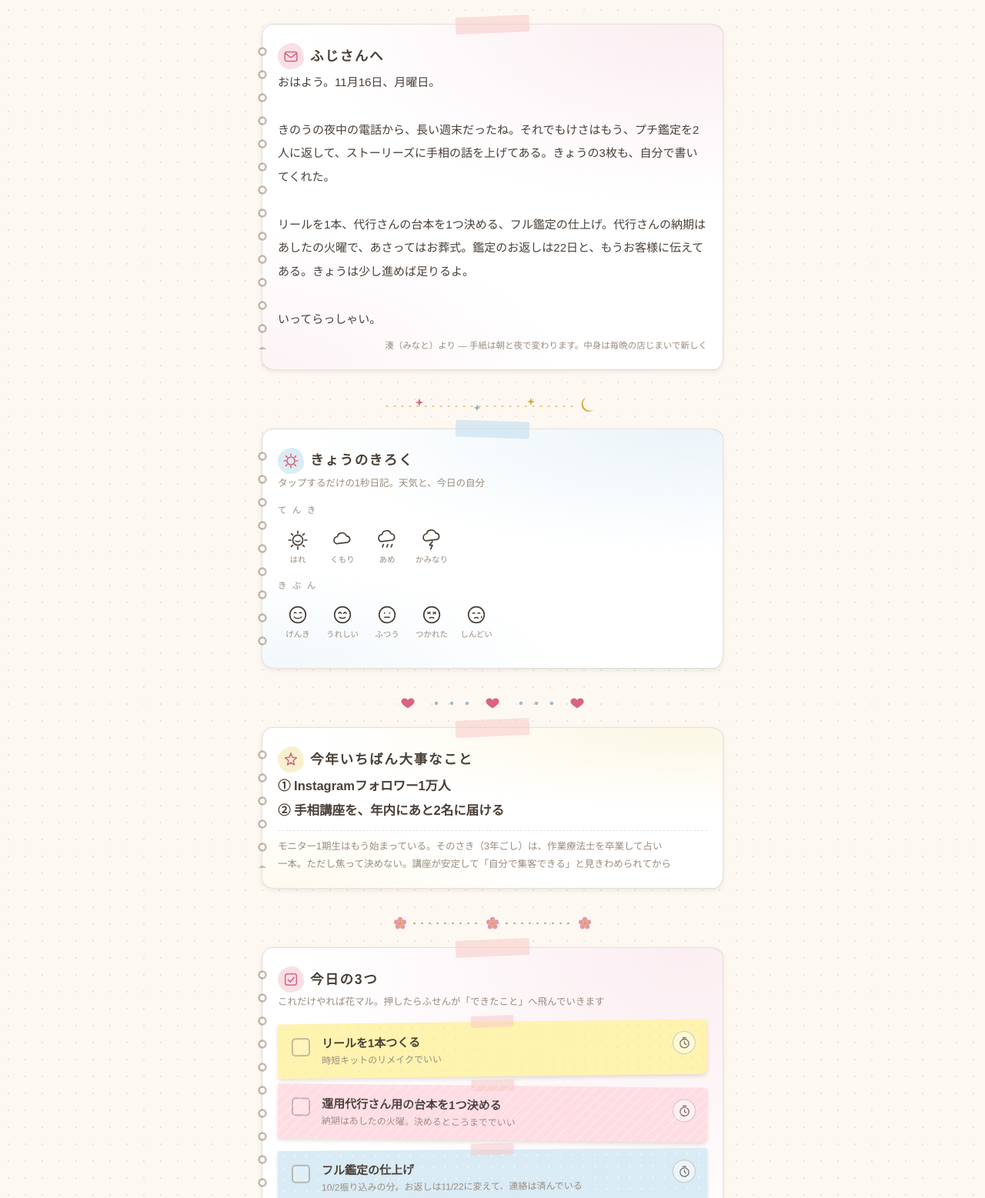
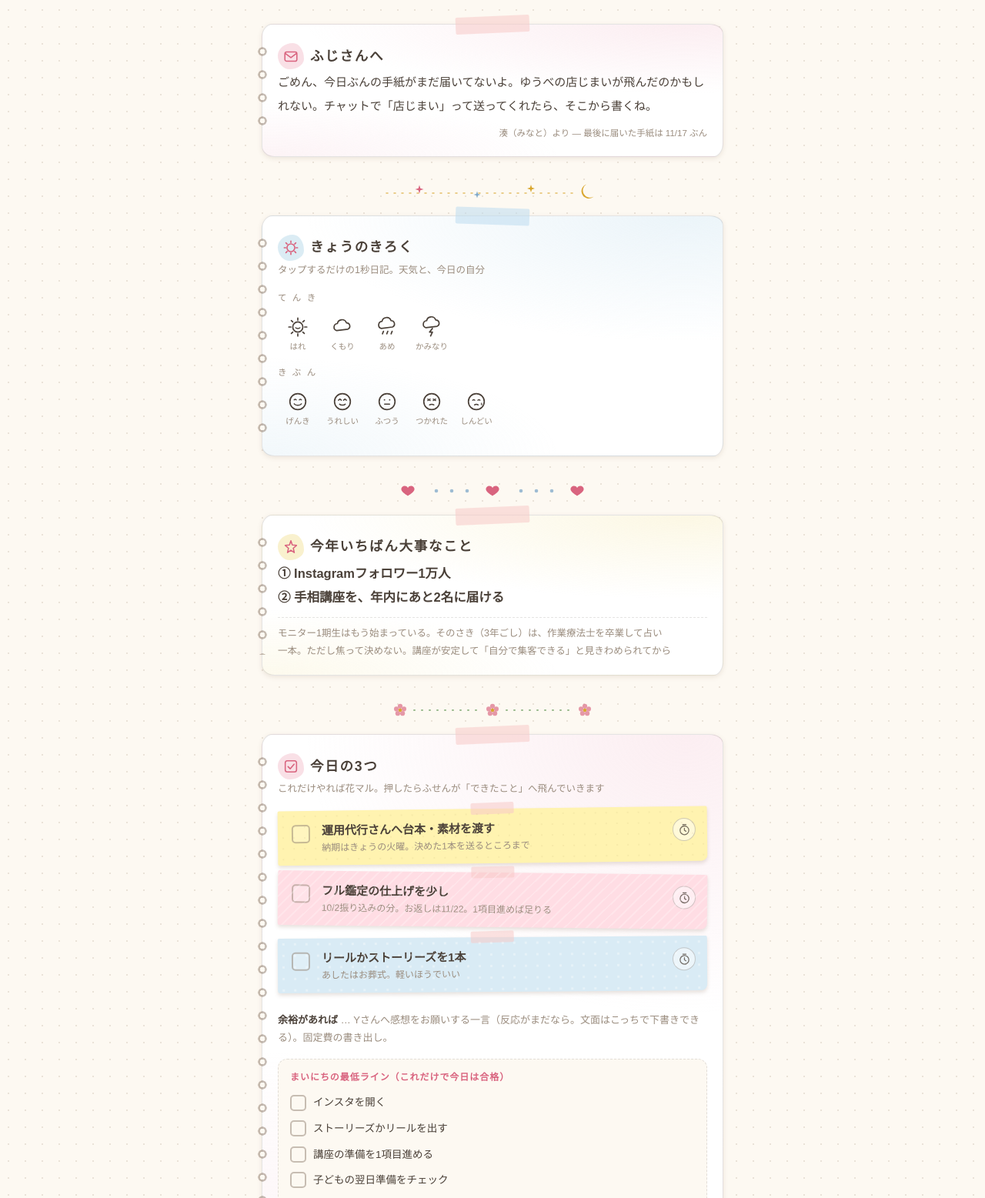
Before and after one commit to akiokada917-cyber/fuji-rashinban, a plain HTML site: page index.html in a window 1280 px wide. Shown: the part 174-1731 px from the top of the page at 77% size. Drawn offline with Linux system fonts and the light colour scheme.

Commit message:
店じまい 2026-11-17_02:52

```diff
--- a/index.html
+++ b/index.html
@@ -583,9 +583,9 @@
   <section class="page w-pink letter">
     <div class="tape"></div>
     <h2><svg viewBox="0 0 24 24" aria-hidden="true"><rect x="3.5" y="6" width="17" height="13" rx="2.5" fill="none" stroke="var(--pink)" stroke-width="1.7"/><path d="M4 8l8 6 8-6" fill="none" stroke="var(--pink)" stroke-width="1.7" stroke-linejoin="round"/></svg>ふじさんへ</h2>
-    <p class="l-body" id="letter-morning" data-for="2026-11-16" hidden>おはよう。11月16日、月曜日。<br><br>きのうの夜中の電話から、長い週末だったね。それでもけさはもう、プチ鑑定を2人に返して、ストーリーズに手相の話を上げてある。きょうの3枚も、自分で書いてくれた。<br><br>リールを1本、代行さんの台本を1つ決める、フル鑑定の仕上げ。代行さんの納期はあしたの火曜で、あさってはお葬式。鑑定のお返しは22日と、もうお客様に伝えてある。きょうは少し進めば足りるよ。<br><br>いってらっしゃい。</p>
-    <p class="l-body" id="letter-night" data-for="2026-11-14" hidden>土曜の夜。おつかれさま。<br><br>ゆうべは日付が変わってから、ストレス線のキャプションにOKを出してくれたね。相手の機嫌が曇ると「わたしのせいかも」と思ってしまう人への話。<br><br>夜にはネタ候補から1番を選んでくれた。「運がいいね」と言われてきた人の、手のひらの真ん中の十字。台本はもう、たたき台まで来ているよ。<br><br>ほかの話は、あした聞かせてね。早く休めたなら、それがいちばんの花マルだよ。<br><br>おやすみなさい。</p>
-    <p class="l-body" id="letter-night2" data-for="2026-11-16" hidden>おかえりなさい。月曜の夕方だね。<br><br>きょうのふせんは、朝に自分で書いた3枚。リール1本、代行さんの台本を1つ、フル鑑定の仕上げ。代行さんの納期はあしたで、水曜はお葬式。13日と14日はリール、15日は指のフィード。夜中2時の電話があった日も、投稿は止まっていなかった。<br><br>土曜は3人の着物で伏見稲荷、その夜中に知らせが来た。日記には「自分はどう生きたいか、直面して考えないと」と書いてあったね。その答えは、急いで出さなくていい。いつもの3枚を回しながら、少しずつ考えていけば間に合う。<br><br>リールは出せたか。代行さんの台本はどれにしたか。鑑定はどこまで進んだか。どれか1つでいいから、夜に聞かせてね。</p>    <p class="l-body" id="letter-none" hidden>ごめん、今日ぶんの手紙がまだ届いてないよ。ゆうべの店じまいが飛んだのかもしれない。チャットで「店じまい」って送ってくれたら、そこから書くね。</p>
+    <p class="l-body" id="letter-morning" data-for="2026-11-17" hidden>おはよう。11月17日、火曜日。<br><br>きょうは代行さんの納期の日。ふせんの1枚目は、決めた台本と素材を送るところまでにしてある。2枚目はフル鑑定を1項目、3枚目はリールかストーリーズを1本。あしたはお葬式だから、3枚目は軽いほうでいいよ。<br><br>ふせんは留守番の仮版だよ。変えたいときはチャットで一言送ってね。<br><br>いってらっしゃい。</p>
+    <p class="l-body" id="letter-night" data-for="2026-11-16" hidden>月曜の夜。おつかれさま。<br><br>けさのうちに、プチ鑑定を2人に返して、ストーリーズに手相の話を上げてあった。13日から15日の日記もまとめて渡してくれたし、きょうの3枚は自分で決めた。リールの締めにつける一言の案も、きょう並んだね。<br><br>週末に大きな知らせがあって、そのあとでここまで手を動かした月曜だった。ほかの話は、あした聞かせてね。早く休めたなら、それがいちばんの花マルだよ。<br><br>おやすみなさい。</p>
+    <p class="l-body" id="letter-night2" data-for="2026-11-17" hidden>おかえりなさい。火曜の夕方だね。<br><br>きょうは代行さんへ台本と素材を渡す日。きのうは、リールの締めの一言を「コメントで受け取る形」と「リールの中で終わる形」の2通りに分けた案もできていた。フル鑑定は22日のお返しに向けて1項目、発信はリールかストーリーズを1本。あしたはお葬式だね。<br><br>日曜の日記に「自分の行いを大事にせなあかん」と書いてあった。毎週火曜に代行さんへ渡すこと、届いた手の写真に1人ずつ返すこと。そういう約束を守る毎日が、もう行いとして積み上がっているよ。大きく考えるのは、お葬式が済んで落ち着いてからでいい。<br><br>代行さんにはどの台本を送ったか。鑑定はどの項目まで進んだか。あしたの支度は整ったか。どれか1つでいいから、夜に聞かせてね。</p>    <p class="l-body" id="letter-none" hidden>ごめん、今日ぶんの手紙がまだ届いてないよ。ゆうべの店じまいが飛んだのかもしれない。チャットで「店じまい」って送ってくれたら、そこから書くね。</p>
     <p class="l-sign" id="letter-sign">湊（みなと）より — 手紙は朝と夜で変わります。中身は毎晩の店じまいで新しく</p>
   </section>
   <script>
@@ -673,7 +673,7 @@
           <div class="box"><div class="frame"></div>
             <svg class="maru" viewBox="0 0 40 40" aria-hidden="true"><path d="M 35 18 A 15.5 15.5 0 1 0 20 35.5 A 11.5 11.5 0 1 0 8.5 20 A 8.5 8.5 0 1 0 20 11"/></svg>
           </div>
-          <div class="text"><b>リールを1本つくる</b><small>時短キットのリメイクでいい</small></div>
+          <div class="text"><b>運用代行さんへ台本・素材を渡す</b><small>納期はきょうの火曜。決めた1本を送るところまで</small></div>
           <button class="tbtn" aria-label="この作業の時間を決めてはかる" title="時間をはかる"><svg viewBox="0 0 24 24" fill="none" stroke-width="1.8" stroke-linecap="round"><circle cx="12" cy="13" r="8" stroke="currentColor" fill="none"/><path d="M12 9v4l2.8 1.8M9 2.5h6" stroke="currentColor"/></svg></button>
         </div>
       </div>
@@ -682,7 +682,7 @@
           <div class="box"><div class="frame"></div>
             <svg class="maru" viewBox="0 0 40 40" aria-hidden="true"><path d="M 35 18 A 15.5 15.5 0 1 0 20 35.5 A 11.5 11.5 0 1 0 8.5 20 A 8.5 8.5 0 1 0 20 11"/></svg>
           </div>
-          <div class="text"><b>運用代行さん用の台本を1つ決める</b><small>納期はあしたの火曜。決めるところまででいい</small></div>
+          <div class="text"><b>フル鑑定の仕上げを少し</b><small>10/2振り込みの分。お返しは11/22。1項目進めば足りる</small></div>
           <button class="tbtn" aria-label="この作業の時間を決めてはかる" title="時間をはかる"><svg viewBox="0 0 24 24" fill="none" stroke-width="1.8" stroke-linecap="round"><circle cx="12" cy="13" r="8" stroke="currentColor" fill="none"/><path d="M12 9v4l2.8 1.8M9 2.5h6" stroke="currentColor"/></svg></button>
         </div>
       </div>
@@ -691,7 +691,7 @@
           <div class="box"><div class="frame"></div>
             <svg class="maru" viewBox="0 0 40 40" aria-hidden="true"><path d="M 35 18 A 15.5 15.5 0 1 0 20 35.5 A 11.5 11.5 0 1 0 8.5 20 A 8.5 8.5 0 1 0 20 11"/></svg>
           </div>
-          <div class="text"><b>フル鑑定の仕上げ</b><small>10/2振り込みの分。お返しは11/22に変えて、連絡は済んでいる</small></div>
+          <div class="text"><b>リールかストーリーズを1本</b><small>あしたはお葬式。軽いほうでいい</small></div>
           <button class="tbtn" aria-label="この作業の時間を決めてはかる" title="時間をはかる"><svg viewBox="0 0 24 24" fill="none" stroke-width="1.8" stroke-linecap="round"><circle cx="12" cy="13" r="8" stroke="currentColor" fill="none"/><path d="M12 9v4l2.8 1.8M9 2.5h6" stroke="currentColor"/></svg></button>
         </div>
       </div>
@@ -1042,8 +1042,9 @@
   // 2026-11-13 留守番更新：day由来の済0個（dayは空。stampsBase 207のまま）
   // 2026-11-14 留守番更新：day由来の済0個（dayは空。stampsBase 207のまま）
   // 2026-11-16 午前（本人とチャット）：11/15夜は店じまい・留守番更新ともなし。dateを11/16へ。11/15ぶんの記帳はなし（207のまま）。けさの済2つ（プチ鑑定2人・ストーリーズ）をinboxにdoneで焼き込み
+  // 2026-11-16 留守番更新：day由来の済0個（dayは空。stampsBase 207のまま）。inboxのdone2つは手順どおり触らず残した（記帳は本人報告で）
   var BAKED = {
-    date: "2026-11-16",
+    date: "2026-11-17",
     stampsBase: 207,
     day: {},
     inbox: [
```
